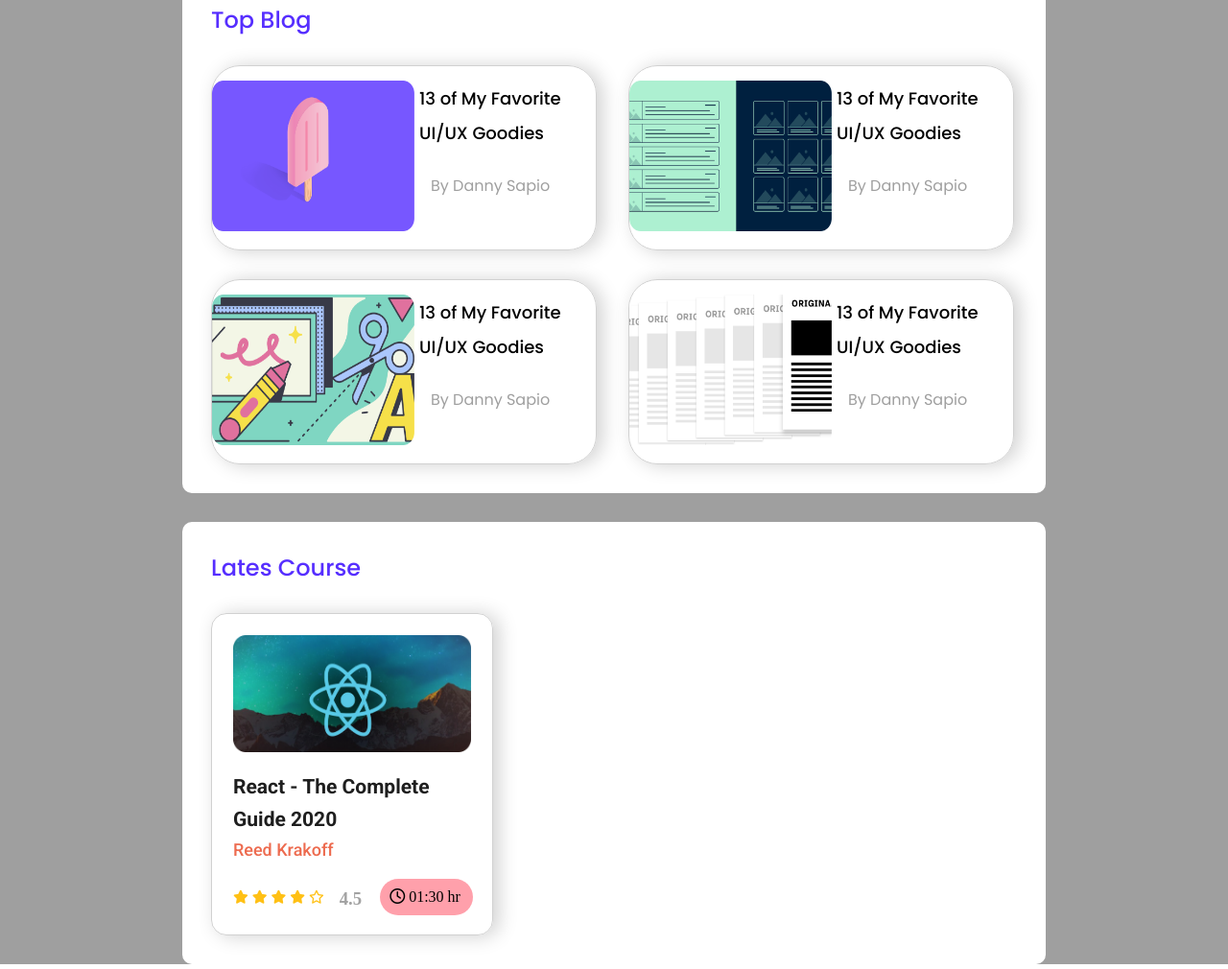
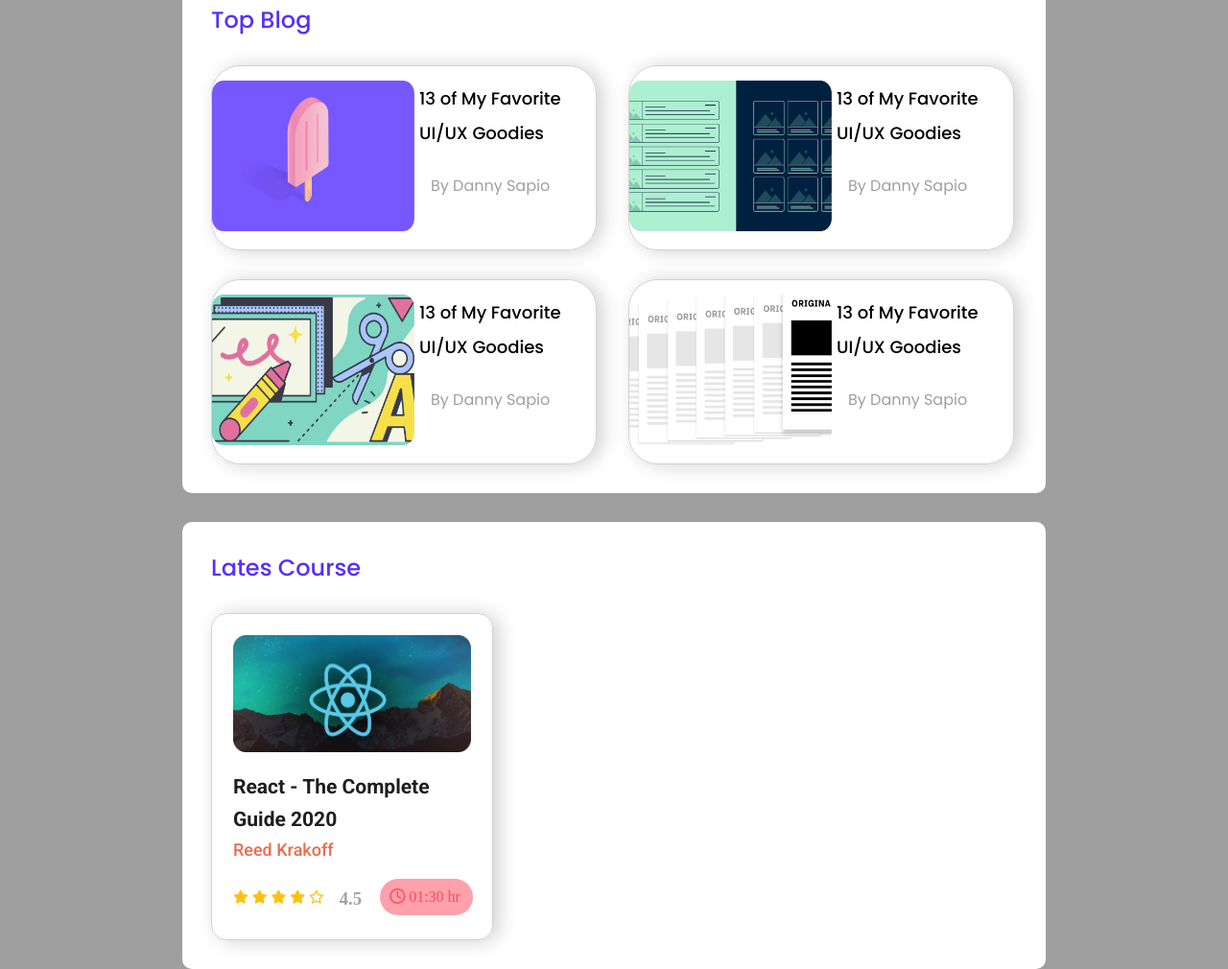
Before and after one commit to arifa-akter/leader-board, a plain HTML site: page index.html in a window 1280 px wide. Shown: the part 501-1511 px from the top of the page at 96% size. Drawn offline with Linux system fonts and the light colour scheme.

Commit message:
courses part

```diff
--- a/css/style.css
+++ b/css/style.css
@@ -234,7 +234,7 @@ courses part start
 }
 .course-reating{
     padding-top: 20px;
-    padding-bottom: 20px;
+    padding-bottom: 25px;
 }
 .icon{
     padding-top: 10px;
@@ -243,6 +243,9 @@ courses part start
 .fa-color {
     font-size: 14px;
     color:#FFC014;
+}
+.clock-color{
+    color:#FF4A60;
 }
 .reating h3{
     color: #A2A2A2;
@@ -257,6 +260,7 @@ courses part start
 }
 .clock p{
     display: inline-block;
+    color:#FF4A60;
 }
 .course-reating{
 display: flex;
--- a/index.html
+++ b/index.html
@@ -188,7 +188,7 @@
                                 <h3>4.5</h3>
                             </div>
                             <div class="clock">
-                                <i class="far fa-clock"></i>
+                                <i class="far fa-clock clock-color"></i>
                                 <p>01:30 hr</p>
                             </div>
                         </div>
```
